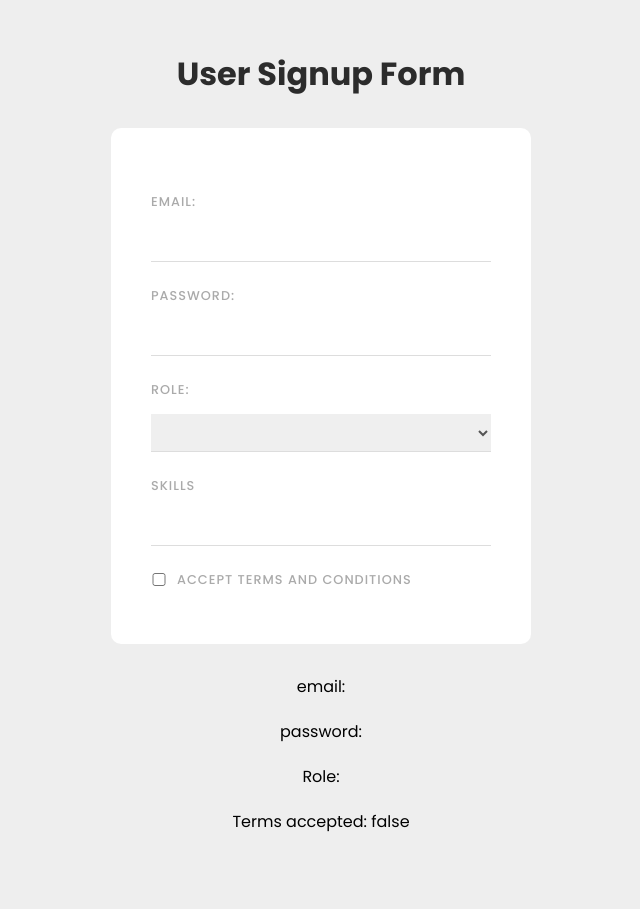
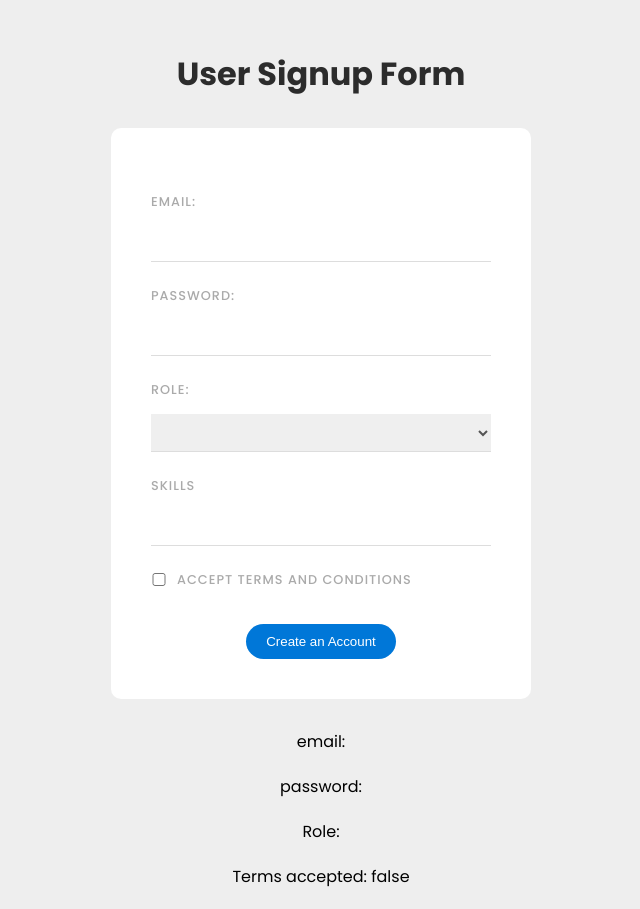
Before and after one commit to Mel1207/vjs3-Signup-form-UI, a Vue app: page / in a window 1280 px wide. Shown: the whole page, without its empty margins (319-959 px from the left). Before the commit the page ends 854 px from the top, so only its background shows below. Built offline with nearby package versions, Linux system fonts and the light colour scheme.

Commit message:
added submit button

```diff
--- a/src/components/SignupForm.vue
+++ b/src/components/SignupForm.vue
@@ -21,6 +21,10 @@
         <div class="terms">
             <input type="checkbox" required v-model="terms">
             <label>Accept Terms and conditions</label>
+        </div>
+
+        <div class="submit">
+            <button>Create an Account </button>
         </div>
     </form>
 
--- a/src/css/main.css
+++ b/src/css/main.css
@@ -65,11 +65,30 @@
     display: inline-block;
     margin: 20px 10px 0 0;
     padding: 6px 12px;
-    background: #eee;
+    background: #0d649e67;
     border-radius: 20px;
     font-size: 12px;
     letter-spacing: 1px;
     font-weight: bold;
-    color: #777;
+    color: #0d649e;
     cursor: pointer;
 }
+
+.submit {
+    text-align: center;
+}
+
+button {
+    background: #0077d8;
+    border: none;
+    padding: 10px 20px;
+    border-radius: 20px;
+    margin-top: 20px;
+    color: #fff;
+    transition: 0.3s;
+    cursor: pointer;
+}
+
+button:hover {
+    background: #0a91ff;
+}
```
